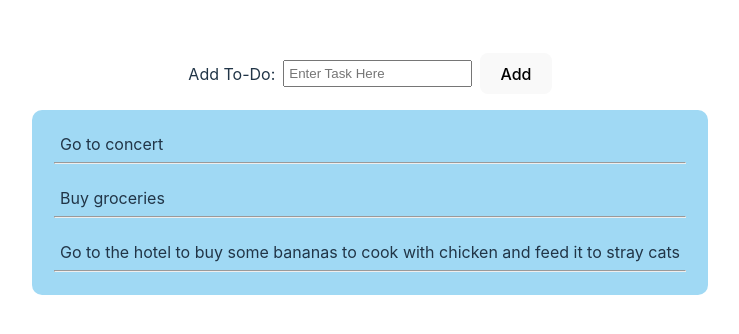
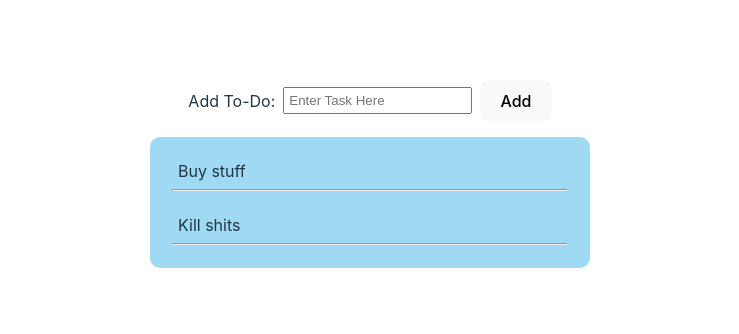
Before and after one commit to khangnh2005/react-to-do-app, a React (Vite) app: page / in a window 1280 px wide. Shown: the part 218-552 px from the top of the page, without its empty margins (270-1009 px from the left). Built offline with nearby package versions, Linux system fonts and the light colour scheme.

Commit message:
Add functionality to add task

```diff
--- a/package.json
+++ b/package.json
@@ -11,7 +11,8 @@
   },
   "dependencies": {
     "react": "^18.2.0",
-    "react-dom": "^18.2.0"
+    "react-dom": "^18.2.0",
+    "uuid": "^9.0.1"
   },
   "devDependencies": {
     "@types/react": "^18.2.15",
--- a/src/AddField.jsx
+++ b/src/AddField.jsx
@@ -1,9 +1,21 @@
-export default function AddField() {
+export default function AddField({ taskInput, onInputChange, onAdd }) {
   return (
     <form>
       <label>Add To-Do: </label>
-      <input type="text" placeholder="Enter Task Here"></input>
-      <button type="submit">Add</button>
+      <input
+        type="text"
+        placeholder="Enter Task Here"
+        value={taskInput}
+        onChange={(e) => {
+          onInputChange(e.target.value);
+        }}
+      ></input>
+      <button type="submit" onClick={(e) => {
+        e.preventDefault();
+        onAdd(taskInput);
+      }}>
+        Add
+      </button>
     </form>
   );
 }
--- a/src/App.css
+++ b/src/App.css
@@ -26,6 +26,7 @@ ul {
   background-color: rgb(160, 217, 244);
   border-radius: 10px;
   padding: 8px 20px 15px 20px;
+  min-width: 400px;
 }
 
 li {
--- a/src/App.jsx
+++ b/src/App.jsx
@@ -1,12 +1,44 @@
-import AddField from './AddField'
-import './App.css'
-import TaskList from './TaskList'
+import "./App.css";
+import { useState } from "react";
+import AddField from "./AddField";
+import TaskList from "./TaskList";
+import { v4 as uuidv4 } from "uuid";
 
 export default function App() {
+  const [taskInput, setTaskInput] = useState("");
+  const [taskList, setTaskList] = useState([
+    {
+      id: 1,
+      title: "Buy stuff",
+    },
+    {
+      id: 2,
+      title: "Kill shits",
+    },
+  ]);
+
+  function handleInputChange(newInput) {
+    setTaskInput(newInput);
+  }
+
+  function handleAdd(taskInput) {
+    setTaskList([
+      ...taskList,
+      {
+        id: uuidv4(),
+        title: taskInput,
+      },
+    ]);
+  }
+
   return (
-    <div className='main'>
-      <AddField />
-      <TaskList />
+    <div className="main">
+      <AddField
+        taskInput={taskInput}
+        onInputChange={handleInputChange}
+        onAdd={handleAdd}
+      />
+      <TaskList taskList={taskList} />
     </div>
-  )
+  );
 }
--- a/src/TaskList.jsx
+++ b/src/TaskList.jsx
@@ -1,15 +1,12 @@
-export default function TaskList() {
+export default function TaskList({ taskList }) {
   return (
     <ul>
-      <li>
-        <p>Go to concert</p> <hr />
-      </li>
-      <li>
-        <p>Buy groceries</p> <hr />
-      </li>
-      <li>
-        <p>Go to the hotel to buy some bananas to cook with chicken and feed it to stray cats</p> <hr />
-      </li>
+      {taskList.map((task) => (
+        <li key={task.id}>
+          <p>{task.title}</p>
+          <hr />
+        </li>
+      ))}
     </ul>
   );
 }
```
Also changed, not shown: .eslintrc.cjs, 1 other file (tests, documents, lock files or other folders).
